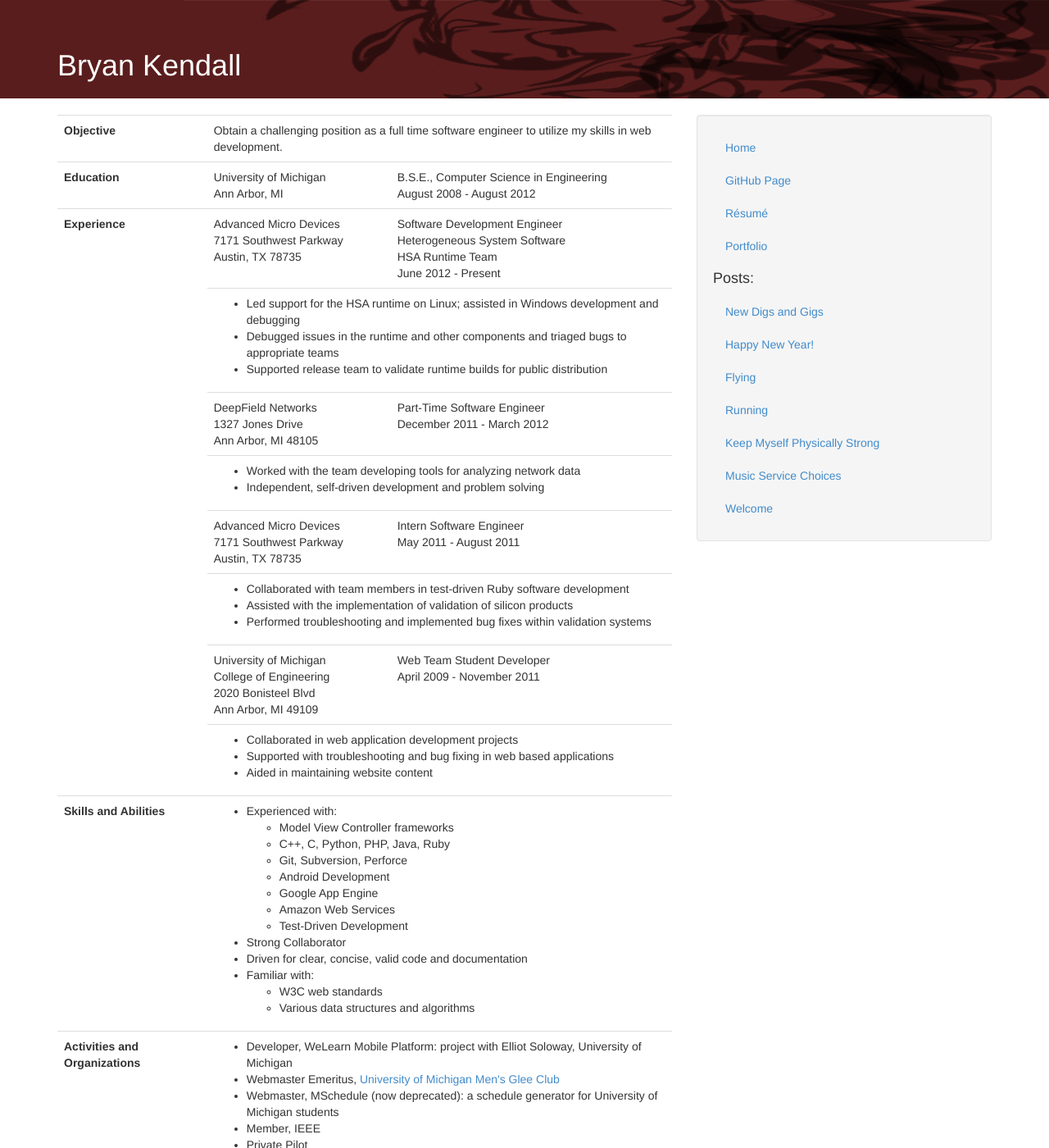
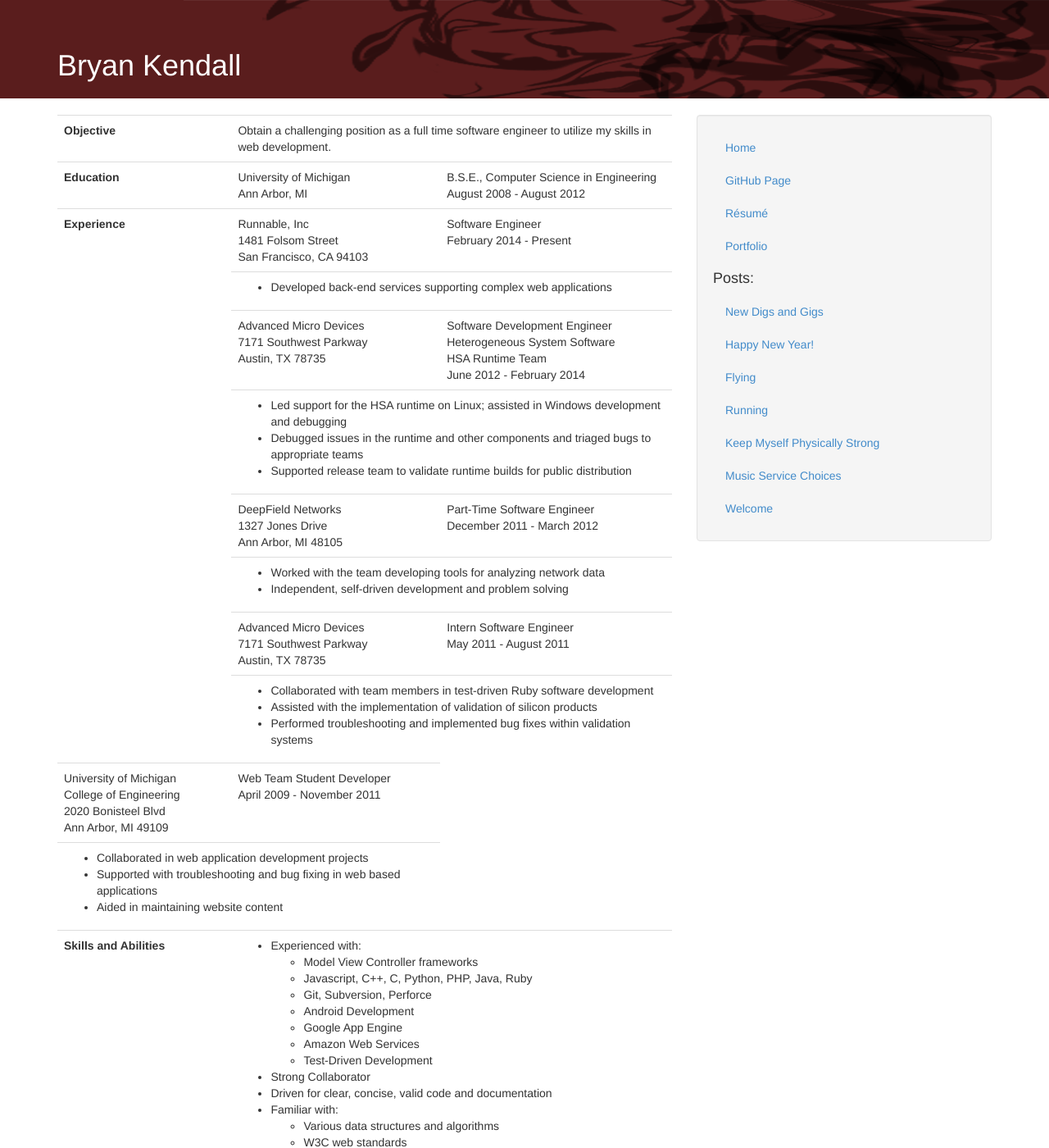
Before and after one commit to bkendall/bkendall.github.com, a Jekyll site: the page built from resume.html, in a window 1280 px wide and 1400 px high. Shown: the whole window at 82% size. Built offline with Jekyll 4.4.1, drawn with Linux system fonts in a browser that asks for light colours; nearby versions of some CDN libraries.

Commit message:
updating resume

```diff
--- a/resume.html
+++ b/resume.html
@@ -19,13 +19,28 @@ title: R&eacute;sum&eacute;
    </tr>
    <tr>
     <td style="font-weight:bold;" rowspan="8">Experience</td>
+    <td>Runnable, Inc<br />
+        1481 Folsom Street<br />
+        San Francisco, CA 94103</td>
+    <td>Software Engineer<br />
+        February 2014 - Present</td>
+   </tr>
+   <tr>
+    <!--<td></td>-->
+    <td colspan="2"><ul>
+     <li>Developed back-end services supporting complex web applications</li>
+    </ul></td>
+    <!--<td></td>-->
+   </tr>
+   <tr>
+    <!--<td></td>-->
     <td>Advanced Micro Devices<br />
         7171 Southwest Parkway<br />
         Austin, TX 78735</td>
     <td>Software Development Engineer<br />
         Heterogeneous System Software<br />
         HSA Runtime Team<br />
-        June 2012 - Present</td>
+        June 2012 - February 2014</td>
    </tr>
    <tr>
     <!--<td></td>-->
@@ -92,7 +107,7 @@ title: R&eacute;sum&eacute;
     <td colspan="2"><ul>
      <li>Experienced with:<ul>
       <li>Model View Controller frameworks</li>
-      <li>C++, C, Python, PHP, Java, Ruby</li>
+      <li>Javascript, C++, C, Python, PHP, Java, Ruby</li>
       <li>Git, Subversion, Perforce</li>
       <li>Android Development</li>
       <li>Google App Engine</li>
@@ -102,8 +117,8 @@ title: R&eacute;sum&eacute;
      <li>Strong Collaborator</li>
      <li>Driven for clear, concise, valid code and documentation</li>
      <li>Familiar with:<ul>
+      <li>Various data structures and algorithms</li>
       <li>W3C web standards</li>
-      <li>Various data structures and algorithms</li>
      </ul></li>
     </ul></td>
     <!--<td></td>-->
```
